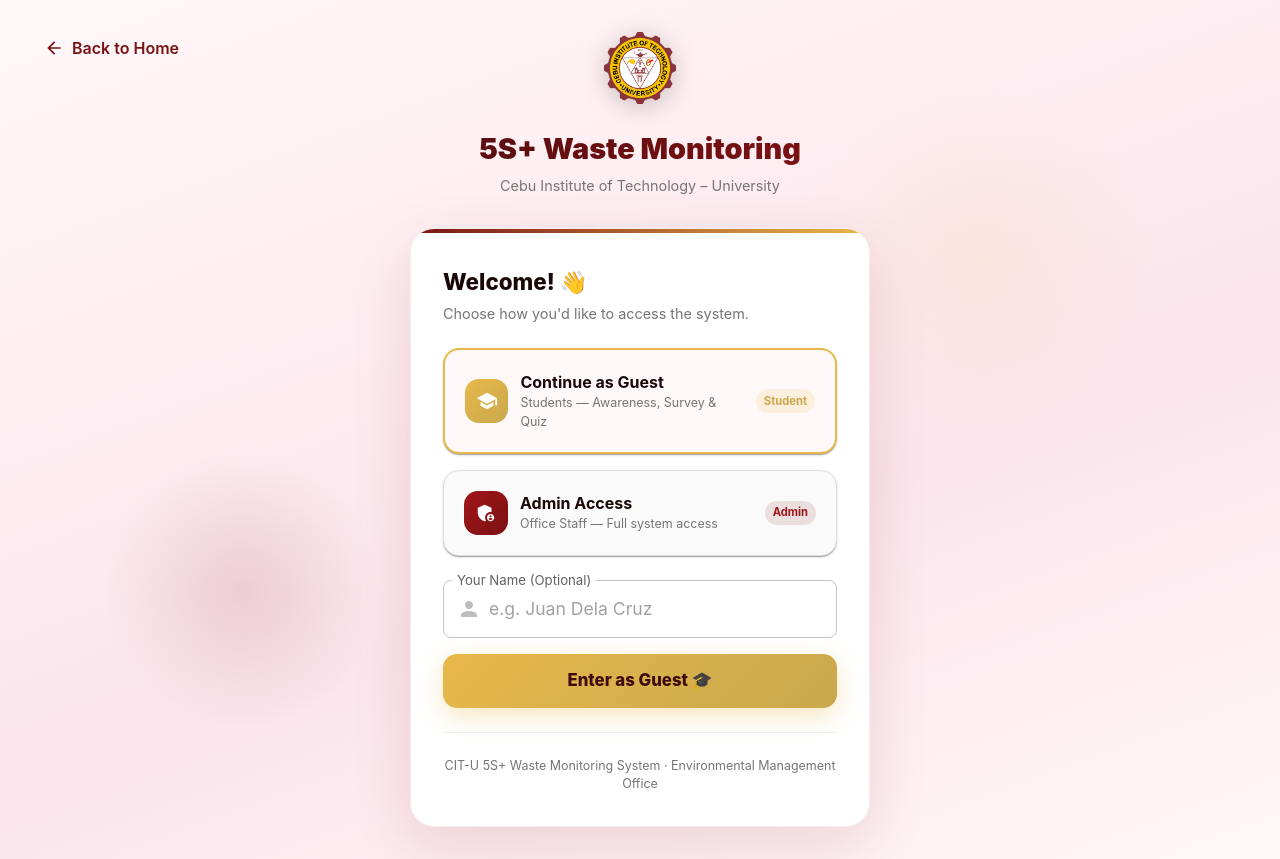
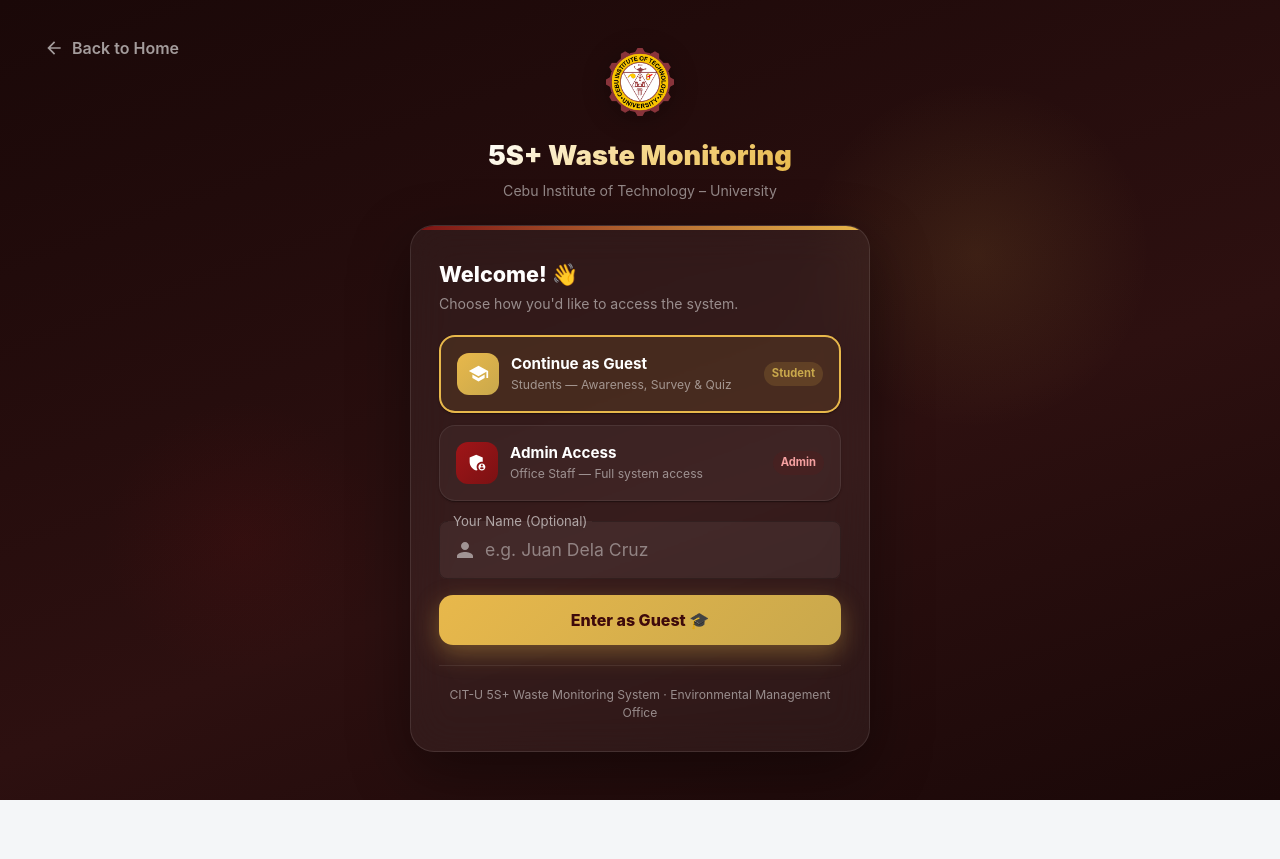
Before and after one commit to DVGabunada/CITU-WasteAnalytics, a React (Vite) app in the folder waste-analytics/: page /login in a window 1280 px wide. After the commit the page ends 800 px from the top, so only its background shows below. Built offline with nearby package versions, Linux system fonts and the light colour scheme.

Commit message:
minor change on login page

```diff
--- a/waste-analytics/src/pages/LoginPage.jsx
+++ b/waste-analytics/src/pages/LoginPage.jsx
@@ -12,56 +12,49 @@
     ArrowBack as BackIcon,
 } from '@mui/icons-material';
 import { useAuth } from '../context/AuthContext';
-import { useThemeMode } from '../context/ThemeContext';
 
-// ─── LoginPage ─────────────────────────────────────────────────────────────────
-const LoginPage = () => {
-    const navigate = useNavigate();
-    const { loginAsGuest, adminLogin, adminSignup } = useAuth();
-    const { darkMode } = useThemeMode();
+// ─── Permanently dark — no dependency on the global theme toggle ──────────────
 
-    // Tabs: 0 = Guest, 1 = Admin Login, 2 = Admin Signup
-    const [tab, setTab] = useState(0);
-    const [guestName, setGuestName] = useState('');
-    const [username, setUsername] = useState('');
-    const [password, setPassword] = useState('');
-    const [showPw, setShowPw] = useState(false);
-    const [error, setError] = useState('');
-    const [loading, setLoading] = useState(false);
-
-    const bg = darkMode
-        ? 'linear-gradient(160deg, #1a0808 0%, #2d1010 60%, #1a0808 100%)'
-        : 'linear-gradient(160deg, #fff8f8 0%, #fce4ec 60%, #fff8f8 100%)';
-
-    const cardBg = darkMode ? 'rgba(255,255,255,0.05)' : 'white';
-    const cardBorder = darkMode ? '1px solid rgba(255,255,255,0.1)' : '1px solid rgba(123,17,19,0.08)';
-    const textColor = darkMode ? 'white' : '#1a0808';
-    const mutedColor = darkMode ? 'rgba(255,255,255,0.5)' : '#757575';
-
-    const inputSx = darkMode
-        ? {
-            '& .MuiOutlinedInput-root': { borderRadius: 2, color: 'white', backgroundColor: 'rgba(255,255,255,0.06)' },
+const DARK = {
+    bg:          'linear-gradient(160deg, #1a0808 0%, #2d1010 60%, #1a0808 100%)',
+    cardBg:      'rgba(255,255,255,0.05)',
+    cardBorder:  '1px solid rgba(255,255,255,0.1)',
+    text:        'white',
+    muted:       'rgba(255,255,255,0.5)',
+    divider:     'rgba(255,255,255,0.08)',
+    inputSx: {
+        '& .MuiOutlinedInput-root': {
+            borderRadius: 2, color: 'white',
+            backgroundColor: 'rgba(255,255,255,0.06)',
+        },
         '& .MuiInputLabel-root': { color: 'rgba(255,255,255,0.6)' },
         '& .MuiInputLabel-root.Mui-focused': { color: '#e8b84b' },
         '& .MuiOutlinedInput-root.Mui-focused .MuiOutlinedInput-notchedOutline': { borderColor: '#e8b84b' },
         '& .MuiInputBase-input': { color: 'white' },
         '& .MuiSvgIcon-root': { color: 'rgba(255,255,255,0.5)' },
-        }
-        : {
-            '& .MuiOutlinedInput-root': { borderRadius: 2, color: '#212121' },
-            '& .MuiInputLabel-root': { color: '#616161' },
-            '& .MuiInputLabel-root.Mui-focused': { color: '#7b1113' },
-            '& .MuiOutlinedInput-root.Mui-focused .MuiOutlinedInput-notchedOutline': { borderColor: '#7b1113' },
+    },
 };
+
+// ─── LoginPage ────────────────────────────────────────────────────────────────
+const LoginPage = () => {
+    const navigate = useNavigate();
+    const { loginAsGuest, adminLogin, adminSignup } = useAuth();
+
+    const [tab, setTab]           = useState(0);
+    const [guestName, setGuestName] = useState('');
+    const [username, setUsername] = useState('');
+    const [password, setPassword] = useState('');
+    const [showPw, setShowPw]     = useState(false);
+    const [error, setError]       = useState('');
+    const [loading, setLoading]   = useState(false);
 
     const handleGuestLogin = () => {
         setError('');
-        const name = guestName.trim() || 'Student';
-        loginAsGuest(name);
+        loginAsGuest(guestName.trim() || 'Student');
         navigate('/5s-system/awareness');
     };
 
-    const handleAdminLogin = async () => {
+    const handleAdminLogin = () => {
         setError('');
         if (!username.trim() || !password) { setError('Please fill in both fields.'); return; }
         setLoading(true);
@@ -71,7 +64,7 @@
         navigate('/5s-system/dashboard');
     };
 
-    const handleAdminSignup = async () => {
+    const handleAdminSignup = () => {
         setError('');
         if (!username.trim() || !password) { setError('Please fill in both fields.'); return; }
         if (password.length < 6) { setError('Password must be at least 6 characters.'); return; }
@@ -84,14 +77,14 @@
 
     return (
         <Box sx={{
-            minHeight: '100vh',
-            background: bg,
+            width: '100vw', height: '100vh',   // exactly one viewport — no scroll
+            overflow: 'hidden',
+            background: DARK.bg,
             display: 'flex', flexDirection: 'column',
             alignItems: 'center', justifyContent: 'center',
-            px: 2, py: 4,
             position: 'relative',
         }}>
-            {/* Animated orb bg */}
+            {/* Decorative orbs */}
             <Box sx={{
                 position: 'absolute', top: '10%', right: '10%',
                 width: 350, height: 350,
@@ -105,38 +98,34 @@
                 borderRadius: '50%', pointerEvents: 'none',
             }} />
 
-            {/* Back to landing */}
+            {/* Back button */}
             <Button
                 startIcon={<BackIcon />}
                 onClick={() => navigate('/')}
                 sx={{
                     position: 'absolute', top: 24, left: 24,
-                    color: darkMode ? 'rgba(255,255,255,0.6)' : '#7b1113',
+                    color: 'rgba(255,255,255,0.6)',
                     fontWeight: 600, textTransform: 'none',
-                    '&:hover': { bgcolor: 'rgba(123,17,19,0.06)' },
+                    '&:hover': { bgcolor: 'rgba(255,255,255,0.07)' },
                 }}
             >
                 Back to Home
             </Button>
 
-            {/* CIT-U Logo + Header */}
-            <Box sx={{ textAlign: 'center', mb: 4, zIndex: 1 }}>
+            {/* Logo + Title */}
+            <Box sx={{ textAlign: 'center', mb: 3, zIndex: 1 }}>
                 <Box
-                    component="img"
-                    src="/cit logo 3.png"
-                    alt="CIT-U"
-                    sx={{ width: 72, height: 72, objectFit: 'contain', mb: 2, filter: 'drop-shadow(0 4px 12px rgba(0,0,0,0.2))' }}
+                    component="img" src="/cit logo 3.png" alt="CIT-U"
+                    sx={{ width: 68, height: 68, objectFit: 'contain', mb: 1.5, filter: 'drop-shadow(0 4px 12px rgba(0,0,0,0.3))' }}
                 />
                 <Typography sx={{
-                    fontWeight: 900, fontSize: '1.8rem',
-                    background: darkMode
-                        ? 'linear-gradient(135deg, #ffffff 0%, #f5d78a 50%, #e8b84b 100%)'
-                        : 'linear-gradient(135deg, #5a0d0f 0%, #7b1113 100%)',
+                    fontWeight: 900, fontSize: '1.7rem',
+                    background: 'linear-gradient(135deg, #ffffff 0%, #f5d78a 50%, #e8b84b 100%)',
                     WebkitBackgroundClip: 'text', WebkitTextFillColor: 'transparent', backgroundClip: 'text',
                 }}>
                     5S+ Waste Monitoring
                 </Typography>
-                <Typography sx={{ color: mutedColor, fontSize: '0.9rem', mt: 0.5 }}>
+                <Typography sx={{ color: DARK.muted, fontSize: '0.88rem', mt: 0.4 }}>
                     Cebu Institute of Technology – University
                 </Typography>
             </Box>
@@ -144,192 +133,132 @@
             {/* Main Card */}
             <Paper elevation={0} sx={{
                 width: '100%', maxWidth: 460,
-                background: cardBg,
-                border: cardBorder,
+                background: DARK.cardBg,
+                border: DARK.cardBorder,
                 borderRadius: '24px',
-                backdropFilter: darkMode ? 'blur(20px)' : 'none',
-                boxShadow: darkMode ? '0 20px 60px rgba(0,0,0,0.4)' : '0 20px 60px rgba(123,17,19,0.12)',
+                backdropFilter: 'blur(20px)',
+                boxShadow: '0 20px 60px rgba(0,0,0,0.4)',
                 overflow: 'hidden',
                 zIndex: 1,
             }}>
-                {/* Top accent bar */}
                 <Box sx={{ height: 4, background: 'linear-gradient(90deg, #7b1113 0%, #e8b84b 100%)' }} />
 
-                <Box sx={{ p: { xs: 3, md: 4 } }}>
-                    <Typography sx={{ fontWeight: 800, fontSize: '1.4rem', color: textColor, mb: 0.5 }}>
+                <Box sx={{ p: { xs: 2.5, md: 3.5 } }}>
+                    <Typography sx={{ fontWeight: 800, fontSize: '1.35rem', color: DARK.text, mb: 0.4 }}>
                         Welcome! 👋
                     </Typography>
-                    <Typography sx={{ color: mutedColor, fontSize: '0.9rem', mb: 3 }}>
+                    <Typography sx={{ color: DARK.muted, fontSize: '0.88rem', mb: 2.5 }}>
                         Choose how you'd like to access the system.
                     </Typography>
 
-                    {/* ── GUEST CARD ── */}
-                    <Paper
-                        onClick={() => { setTab(0); setError(''); }}
-                        sx={{
-                            p: 2.5, mb: 2, borderRadius: '16px', cursor: 'pointer',
-                            background: tab === 0
-                                ? darkMode ? 'rgba(232,184,75,0.1)' : '#fff8f8'
-                                : darkMode ? 'rgba(255,255,255,0.04)' : '#fafafa',
-                            border: tab === 0
-                                ? '2px solid #e8b84b'
-                                : `1px solid ${darkMode ? 'rgba(255,255,255,0.08)' : '#e0e0e0'}`,
+                    {/* Guest card */}
+                    <Paper onClick={() => { setTab(0); setError(''); }} sx={{
+                        p: 2, mb: 1.5, borderRadius: '16px', cursor: 'pointer',
+                        background: tab === 0 ? 'rgba(232,184,75,0.1)' : 'rgba(255,255,255,0.04)',
+                        border: tab === 0 ? '2px solid #e8b84b' : '1px solid rgba(255,255,255,0.08)',
                         transition: 'all 0.2s ease',
                         '&:hover': { borderColor: '#e8b84b' },
-                        }}
-                    >
+                    }}>
                         <Box sx={{ display: 'flex', alignItems: 'center', gap: 1.5 }}>
                             <Box sx={{
-                                width: 44, height: 44, borderRadius: '14px',
+                                width: 42, height: 42, borderRadius: '12px', flexShrink: 0,
                                 background: 'linear-gradient(135deg, #e8b84b 0%, #c9a84c 100%)',
                                 display: 'flex', alignItems: 'center', justifyContent: 'center',
                             }}>
-                                <SchoolIcon sx={{ color: 'white', fontSize: 22 }} />
+                                <SchoolIcon sx={{ color: 'white', fontSize: 21 }} />
                             </Box>
                             <Box>
-                                <Typography sx={{ fontWeight: 700, fontSize: '1rem', color: textColor }}>
-                                    Continue as Guest
-                                </Typography>
-                                <Typography sx={{ fontSize: '0.78rem', color: mutedColor }}>
-                                    Students — Awareness, Survey & Quiz
-                                </Typography>
+                                <Typography sx={{ fontWeight: 700, fontSize: '0.95rem', color: DARK.text }}>Continue as Guest</Typography>
+                                <Typography sx={{ fontSize: '0.76rem', color: DARK.muted }}>Students — Awareness, Survey & Quiz</Typography>
                             </Box>
-                            <Chip
-                                label="Student"
-                                size="small"
-                                sx={{ ml: 'auto', bgcolor: 'rgba(232,184,75,0.15)', color: '#c9a84c', fontWeight: 700, fontSize: '0.7rem' }}
-                            />
+                            <Chip label="Student" size="small" sx={{ ml: 'auto', bgcolor: 'rgba(232,184,75,0.15)', color: '#c9a84c', fontWeight: 700, fontSize: '0.7rem' }} />
                         </Box>
                     </Paper>
 
-                    {/* ── ADMIN CARD ── */}
-                    <Paper
-                        onClick={() => { setTab(1); setError(''); }}
-                        sx={{
-                            p: 2.5, mb: 3, borderRadius: '16px', cursor: 'pointer',
-                            background: tab === 1 || tab === 2
-                                ? darkMode ? 'rgba(123,17,19,0.15)' : '#fff8f8'
-                                : darkMode ? 'rgba(255,255,255,0.04)' : '#fafafa',
-                            border: (tab === 1 || tab === 2)
-                                ? '2px solid #7b1113'
-                                : `1px solid ${darkMode ? 'rgba(255,255,255,0.08)' : '#e0e0e0'}`,
+                    {/* Admin card */}
+                    <Paper onClick={() => { setTab(1); setError(''); }} sx={{
+                        p: 2, mb: 2.5, borderRadius: '16px', cursor: 'pointer',
+                        background: (tab === 1 || tab === 2) ? 'rgba(123,17,19,0.15)' : 'rgba(255,255,255,0.04)',
+                        border: (tab === 1 || tab === 2) ? '2px solid #7b1113' : '1px solid rgba(255,255,255,0.08)',
                         transition: 'all 0.2s ease',
                         '&:hover': { borderColor: '#7b1113' },
-                        }}
-                    >
+                    }}>
                         <Box sx={{ display: 'flex', alignItems: 'center', gap: 1.5 }}>
                             <Box sx={{
-                                width: 44, height: 44, borderRadius: '14px',
+                                width: 42, height: 42, borderRadius: '12px', flexShrink: 0,
                                 background: 'linear-gradient(135deg, #a01518 0%, #7b1113 100%)',
                                 display: 'flex', alignItems: 'center', justifyContent: 'center',
                             }}>
-                                <AdminIcon sx={{ color: 'white', fontSize: 22 }} />
+                                <AdminIcon sx={{ color: 'white', fontSize: 21 }} />
                             </Box>
                             <Box>
-                                <Typography sx={{ fontWeight: 700, fontSize: '1rem', color: textColor }}>
-                                    Admin Access
-                                </Typography>
-                                <Typography sx={{ fontSize: '0.78rem', color: mutedColor }}>
-                                    Office Staff — Full system access
-                                </Typography>
+                                <Typography sx={{ fontWeight: 700, fontSize: '0.95rem', color: DARK.text }}>Admin Access</Typography>
+                                <Typography sx={{ fontSize: '0.76rem', color: DARK.muted }}>Office Staff — Full system access</Typography>
                             </Box>
-                            <Chip
-                                label="Admin"
-                                size="small"
-                                sx={{ ml: 'auto', bgcolor: 'rgba(123,17,19,0.12)', color: '#a01518', fontWeight: 700, fontSize: '0.7rem' }}
-                            />
+                            <Chip label="Admin" size="small" sx={{ ml: 'auto', bgcolor: 'rgba(123,17,19,0.12)', color: '#f5a0a0', fontWeight: 700, fontSize: '0.7rem' }} />
                         </Box>
                     </Paper>
 
-                    {/* ── GUEST FORM ─────────────────────────────────────── */}
+                    {/* Guest form */}
                     {tab === 0 && (
                         <Box>
                             <TextField
                                 fullWidth label="Your Name (Optional)"
-                                value={guestName}
-                                onChange={e => setGuestName(e.target.value)}
+                                value={guestName} onChange={e => setGuestName(e.target.value)}
                                 placeholder="e.g. Juan Dela Cruz"
-                                sx={{ ...inputSx, mb: 2 }}
-                                InputProps={{
-                                    startAdornment: (
-                                        <InputAdornment position="start">
-                                            <PersonIcon sx={{ color: darkMode ? 'rgba(255,255,255,0.4)' : '#bdbdbd' }} />
-                                        </InputAdornment>
-                                    )
-                                }}
+                                sx={{ ...DARK.inputSx, mb: 2 }}
+                                InputProps={{ startAdornment: <InputAdornment position="start"><PersonIcon /></InputAdornment> }}
                                 onKeyDown={e => e.key === 'Enter' && handleGuestLogin()}
                             />
-                            <Button
-                                fullWidth variant="contained" size="large"
-                                onClick={handleGuestLogin}
-                                sx={{
+                            <Button fullWidth variant="contained" size="large" onClick={handleGuestLogin} sx={{
                                 background: 'linear-gradient(135deg, #e8b84b 0%, #c9a84c 100%)',
-                                    color: '#3e0a0b', fontWeight: 800, fontSize: '1.05rem',
-                                    borderRadius: '14px', py: 1.5,
+                                color: '#3e0a0b', fontWeight: 800, fontSize: '1rem',
+                                borderRadius: '14px', py: 1.4,
                                 boxShadow: '0 8px 24px rgba(232,184,75,0.35)',
-                                    '&:hover': {
-                                        background: 'linear-gradient(135deg, #c9a84c 0%, #a88a3a 100%)',
-                                        transform: 'translateY(-2px)',
-                                        boxShadow: '0 12px 32px rgba(232,184,75,0.45)',
-                                    },
-                                    transition: 'all 0.3s ease',
-                                }}
-                            >
+                                '&:hover': { background: 'linear-gradient(135deg, #c9a84c 0%, #a88a3a 100%)', transform: 'translateY(-2px)', boxShadow: '0 12px 32px rgba(232,184,75,0.45)' },
+                                transition: 'all 0.3s ease', textTransform: 'none',
+                            }}>
                                 Enter as Guest 🎓
                             </Button>
                         </Box>
                     )}
 
-                    {/* ── ADMIN FORMS ────────────────────────────────────── */}
+                    {/* Admin forms */}
                     {(tab === 1 || tab === 2) && (
                         <Box>
-                            {/* Login / Signup tab switcher */}
                             <Tabs
                                 value={tab === 1 ? 0 : 1}
                                 onChange={(_, v) => { setTab(v === 0 ? 1 : 2); setError(''); }}
                                 sx={{
-                                    mb: 2.5,
+                                    mb: 2,
                                     '& .MuiTabs-indicator': { bgcolor: '#7b1113' },
-                                    '& .MuiTab-root': { color: mutedColor, fontWeight: 600, textTransform: 'none' },
-                                    '& .Mui-selected': { color: '#7b1113 !important' },
+                                    '& .MuiTab-root': { color: DARK.muted, fontWeight: 600, textTransform: 'none' },
+                                    '& .Mui-selected': { color: '#e8b84b !important' },
                                 }}
                             >
                                 <Tab label="Login" />
                                 <Tab label="Sign Up" />
                             </Tabs>
 
-                            {error && (
-                                <Alert severity="error" sx={{ mb: 2, borderRadius: '12px' }}>{error}</Alert>
-                            )}
+                            {error && <Alert severity="error" sx={{ mb: 1.5, borderRadius: '12px' }}>{error}</Alert>}
 
                             <TextField
                                 fullWidth label="Username" value={username}
                                 onChange={e => { setUsername(e.target.value); setError(''); }}
-                                sx={{ ...inputSx, mb: 2 }}
-                                InputProps={{
-                                    startAdornment: (
-                                        <InputAdornment position="start">
-                                            <PersonIcon sx={{ color: darkMode ? 'rgba(255,255,255,0.4)' : '#bdbdbd' }} />
-                                        </InputAdornment>
-                                    )
-                                }}
+                                sx={{ ...DARK.inputSx, mb: 1.5 }}
+                                InputProps={{ startAdornment: <InputAdornment position="start"><PersonIcon /></InputAdornment> }}
                             />
                             <TextField
                                 fullWidth label="Password" type={showPw ? 'text' : 'password'}
                                 value={password}
                                 onChange={e => { setPassword(e.target.value); setError(''); }}
-                                sx={{ ...inputSx, mb: 2.5 }}
+                                sx={{ ...DARK.inputSx, mb: 2 }}
                                 onKeyDown={e => e.key === 'Enter' && (tab === 1 ? handleAdminLogin() : handleAdminSignup())}
                                 InputProps={{
-                                    startAdornment: (
-                                        <InputAdornment position="start">
-                                            <LockIcon sx={{ color: darkMode ? 'rgba(255,255,255,0.4)' : '#bdbdbd' }} />
-                                        </InputAdornment>
-                                    ),
+                                    startAdornment: <InputAdornment position="start"><LockIcon /></InputAdornment>,
                                     endAdornment: (
                                         <InputAdornment position="end">
-                                            <IconButton onClick={() => setShowPw(p => !p)} edge="end" size="small"
-                                                sx={{ color: darkMode ? 'rgba(255,255,255,0.5)' : '#9e9e9e' }}>
+                                            <IconButton onClick={() => setShowPw(p => !p)} edge="end" size="small" sx={{ color: 'rgba(255,255,255,0.5)' }}>
                                                 {showPw ? <VisibilityOff /> : <Visibility />}
                                             </IconButton>
                                         </InputAdornment>
@@ -343,30 +272,26 @@
                                 onClick={tab === 1 ? handleAdminLogin : handleAdminSignup}
                                 sx={{
                                     background: 'linear-gradient(135deg, #a01518 0%, #7b1113 100%)',
-                                    color: 'white', fontWeight: 800, fontSize: '1.05rem',
-                                    borderRadius: '14px', py: 1.5,
+                                    color: 'white', fontWeight: 800, fontSize: '1rem',
+                                    borderRadius: '14px', py: 1.4,
                                     boxShadow: '0 8px 24px rgba(123,17,19,0.35)',
-                                    '&:hover': {
-                                        background: 'linear-gradient(135deg, #7b1113 0%, #5a0d0f 100%)',
-                                        transform: 'translateY(-2px)',
-                                        boxShadow: '0 12px 32px rgba(123,17,19,0.45)',
-                                    },
-                                    transition: 'all 0.3s ease',
+                                    '&:hover': { background: 'linear-gradient(135deg, #7b1113 0%, #5a0d0f 100%)', transform: 'translateY(-2px)', boxShadow: '0 12px 32px rgba(123,17,19,0.45)' },
+                                    transition: 'all 0.3s ease', textTransform: 'none',
                                 }}
                             >
                                 {tab === 1 ? 'Login as Admin' : 'Create Account'}
                             </Button>
 
                             {tab === 2 && (
-                                <Typography sx={{ fontSize: '0.75rem', color: mutedColor, mt: 1.5, textAlign: 'center' }}>
+                                <Typography sx={{ fontSize: '0.74rem', color: DARK.muted, mt: 1.2, textAlign: 'center' }}>
                                     Your credentials will be stored securely on this device.
                                 </Typography>
                             )}
                         </Box>
                     )}
 
-                    <Divider sx={{ my: 3, borderColor: darkMode ? 'rgba(255,255,255,0.08)' : 'rgba(123,17,19,0.08)' }} />
-                    <Typography sx={{ textAlign: 'center', fontSize: '0.78rem', color: mutedColor }}>
+                    <Divider sx={{ my: 2.5, borderColor: DARK.divider }} />
+                    <Typography sx={{ textAlign: 'center', fontSize: '0.76rem', color: DARK.muted }}>
                         CIT-U 5S+ Waste Monitoring System · Environmental Management Office
                     </Typography>
                 </Box>
```
Lines whose indentation alone changed are shown as unchanged.
